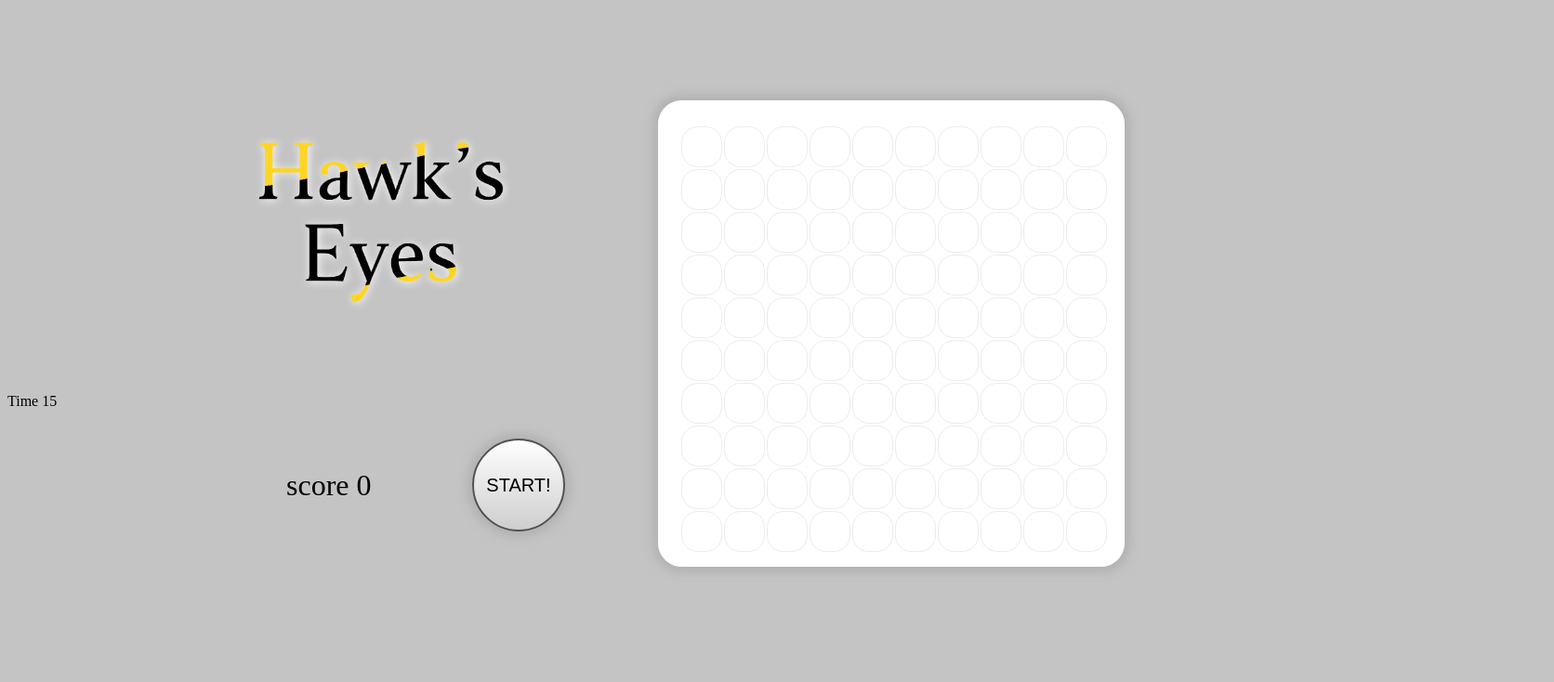
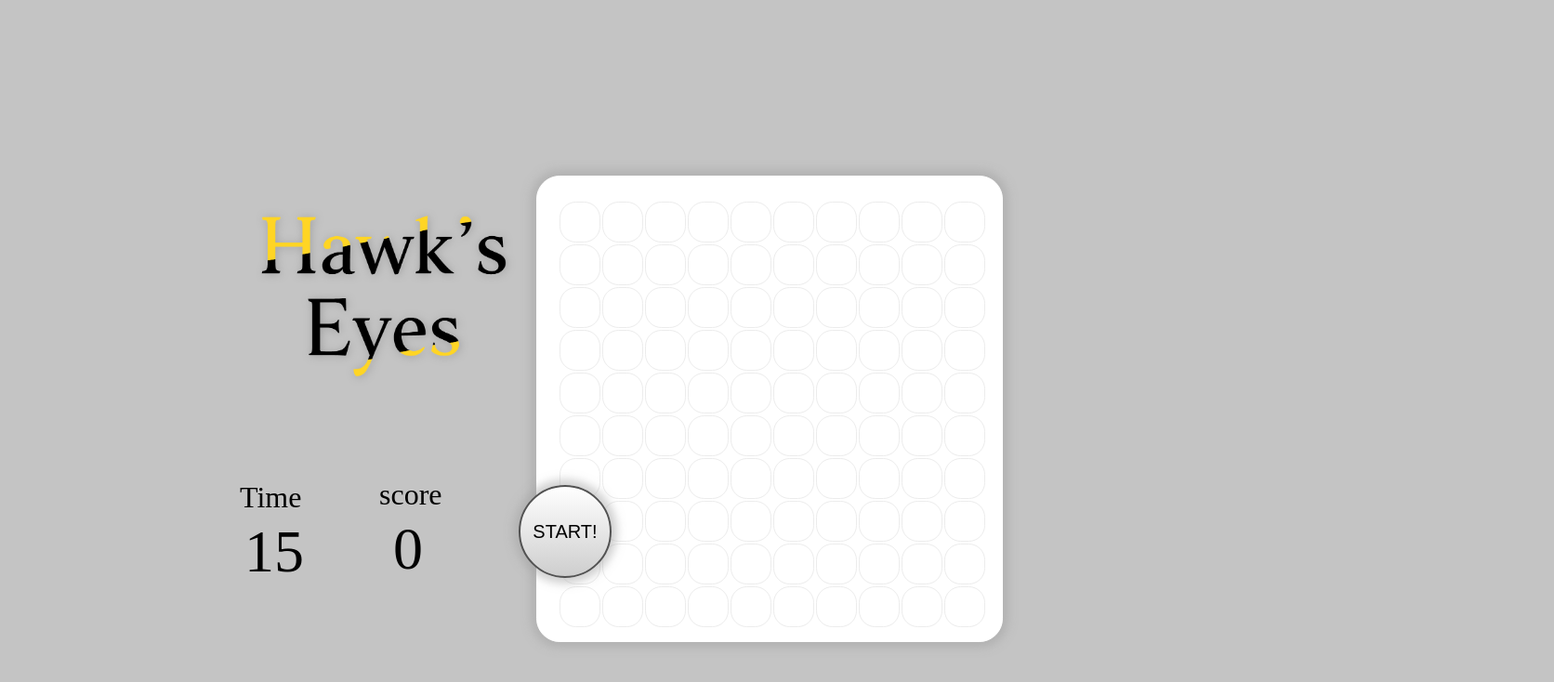
Before and after one commit to BelleShih/color-game, a plain HTML site: page color (1).html in a window 1280 px wide. Shown: the whole page at 93% size, 1672 px wide, since content can reach past the window. Drawn offline with Linux system fonts and the light colour scheme.

Commit message:
調整時間分數排版
尚未完成

```diff
--- a/color (1).html
+++ b/color (1).html
@@ -15,8 +15,8 @@
             width: 500px;
             height: 500px;
             position: absolute;;
-            top: 100px;
-            left: 700px;
+            top: 40%;
+            left: 45%;
             border-radius: 5%;
             border: 1px solid rgb(255, 255, 255);
             background: white;
@@ -41,17 +41,17 @@
         #logo {
             width: 300px;
             position: relative;
-            left: 250px;
-            top: 120px;
-            filter: drop-shadow(1px 1px 5px rgb(255, 255, 255))
+            left: 20%;
+            top: 200px;
+            filter: drop-shadow(1px 1px 5px rgb(160, 160, 160))
         }
 
         #btn-start {
             width: 100px;
             height: 100px;
             position: relative;
-            top: 250px;
-            left: 500px;
+            top: 300px;
+            left: 550px;
             border: 2px solid rgb(82, 82, 82);
             border-radius: 50%;
             box-shadow: 0 0 10px 6px rgba(161, 161, 161, 0.5);
@@ -70,9 +70,27 @@
 
         #score {
             position: relative;
-            top: 150px;
-            left: 300px;
+            top: 160px;
+            left: 400px;
             font-size: 2rem;
+        }
+        #text-score {
+            position: absolute;
+            top: 40px;
+            left: 15px;
+            font-size: 4rem;
+        }
+        #time{
+            position: relative;
+            top: 94px;
+            left: 250px;
+            font-size: 2rem;
+        }
+        #game-time{
+            position: absolute;
+            top: 40px;
+            left: 5px;
+            font-size: 4rem;
         }
     </style>
 </head>
```
